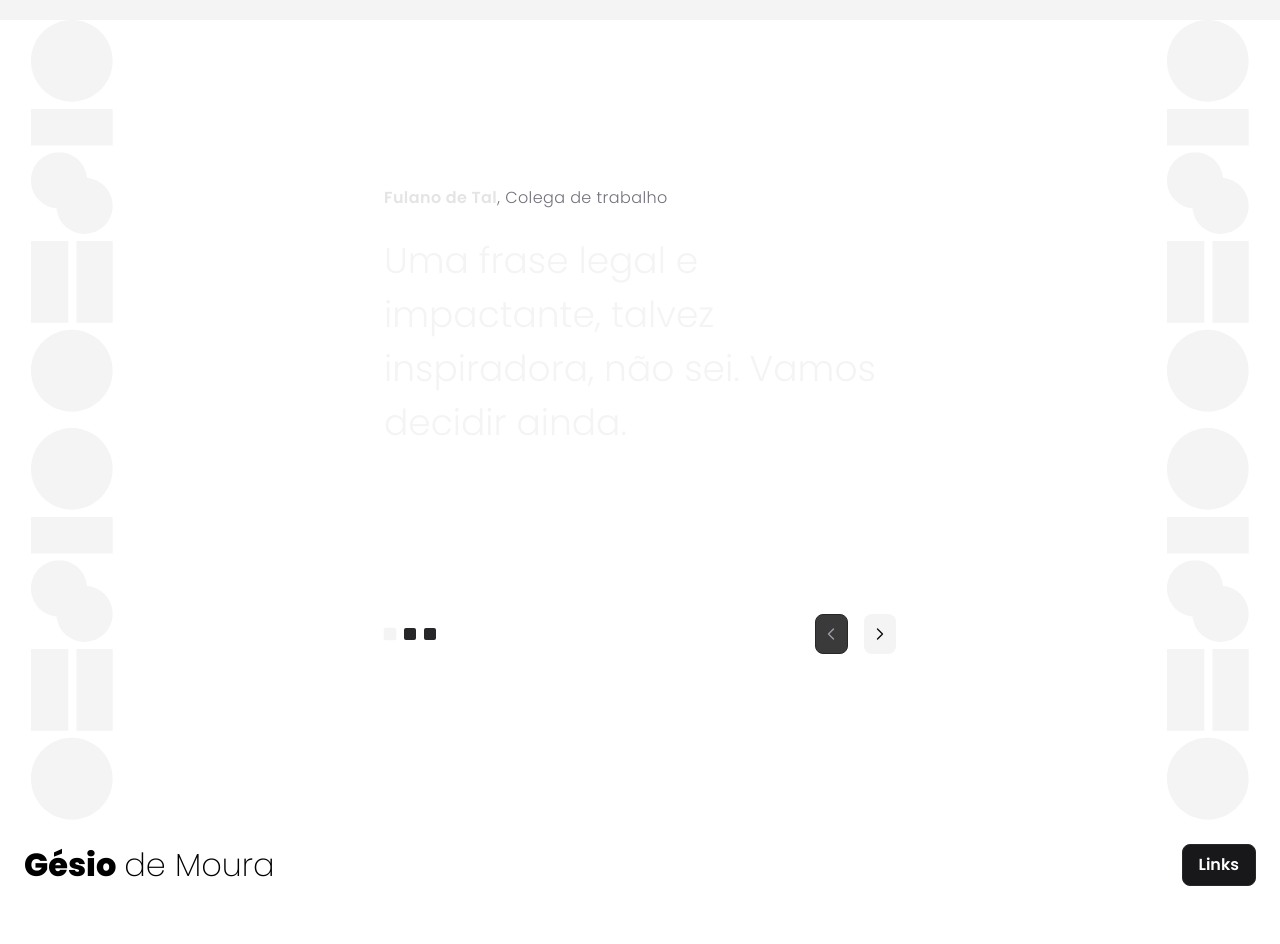
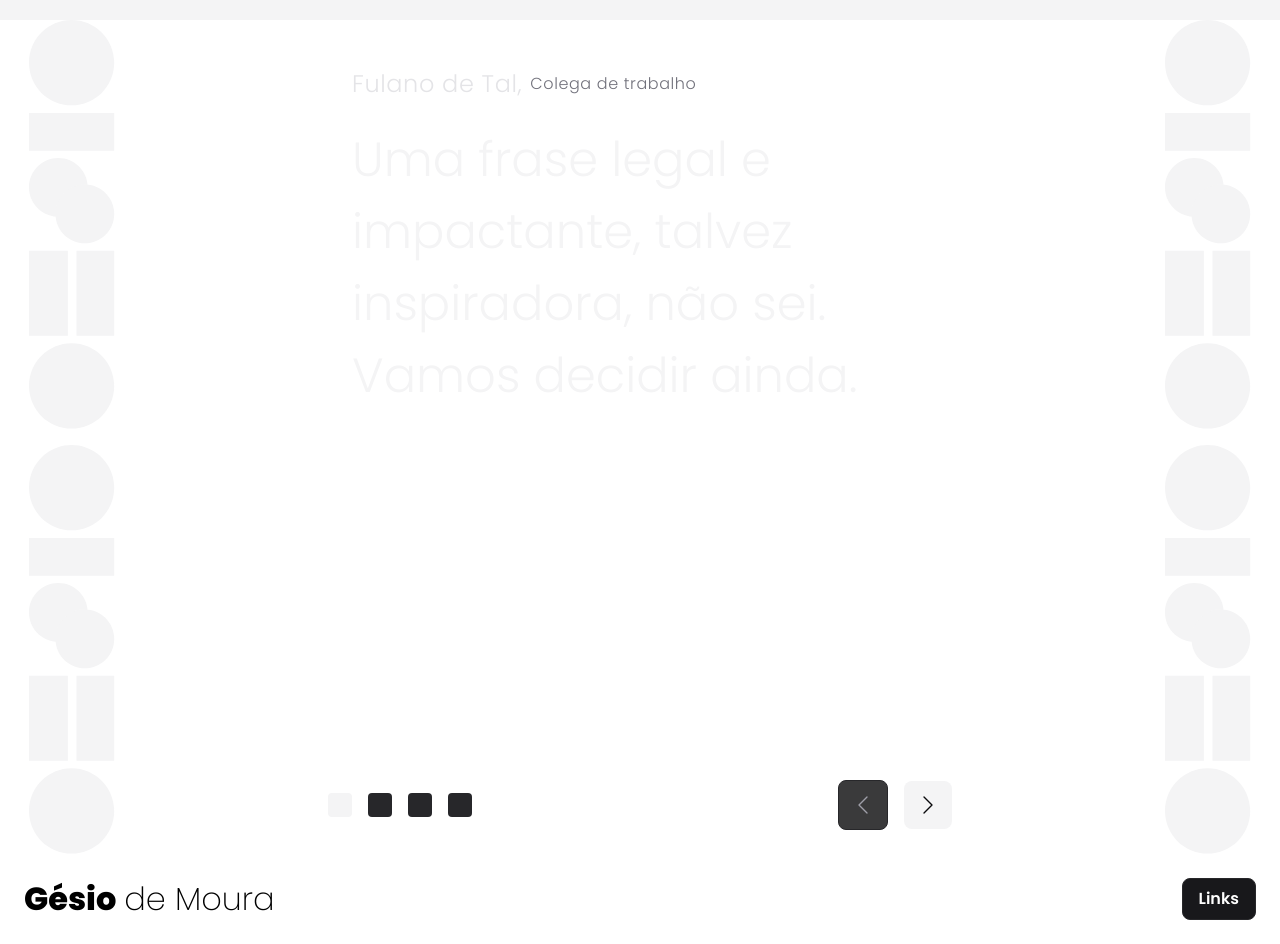
Before and after one commit to srgesio/gesio-dev, a Next.js app: page / in a window 1280 px wide. Shown: the part 1580-2524 px from the top of the page. Before the commit the page ends 2490 px from the top, so only its background shows below. Built offline with nearby package versions, Linux system fonts and the light colour scheme.

Commit message:
feat: pixel perfect messageslider

```diff
--- a/components/Button/index.tsx
+++ b/components/Button/index.tsx
@@ -4,16 +4,23 @@ import { cva, type VariantProps } from "class-variance-authority";
 import { cn } from "@/lib/utils";
 
 const buttonVariants = cva(
-    "inline-flex flex-row items-center justify-center gap-4 rounded-lg font-sans font-semibold text-base leading-6 text-center transition-all duration-200 select-none px-4 py-2",
+    "inline-flex flex-row items-center justify-center rounded-lg font-sans text-base leading-6 text-center transition-all duration-200 select-none active:scale-95 cursor-pointer",
     {
         variants: {
             variant: {
                 primary: "bg-zinc-900 border border-zinc-800 text-white hover:bg-zinc-800 hover:border-zinc-700 dark:bg-zinc-950 dark:hover:bg-zinc-900",
                 secondary: "bg-transparent border border-zinc-200 text-zinc-900 hover:bg-zinc-50 dark:border-zinc-800 dark:text-zinc-100 dark:hover:bg-zinc-950",
+                ghost: "bg-zinc-950/80 border border-zinc-800 text-zinc-400 hover:text-zinc-200 hover:bg-zinc-900",
+                inverse: "bg-zinc-100 text-zinc-950 hover:bg-zinc-200 shadow-lg shadow-white/5",
+            },
+            size: {
+                default: "gap-4 font-semibold px-4 py-2",
+                icon: "p-2",
             },
         },
         defaultVariants: {
             variant: "primary",
+            size: "default",
         },
     }
 );
@@ -30,11 +37,12 @@ type AnchorTypeProps = BaseProps & AnchorHTMLAttributes<HTMLAnchorElement> & { h
 export default function Button({
     as = "button",
     variant,
+    size,
     className = "",
     children,
     ...props
 }: ButtonTypeProps | AnchorTypeProps) {
-    const combinedClasses = cn(buttonVariants({ variant }), className);
+    const combinedClasses = cn(buttonVariants({ variant, size }), className);
 
     if (as === "link") {
         const { href, ...linkProps } = props as AnchorTypeProps;
--- a/components/MessageSlider/index.tsx
+++ b/components/MessageSlider/index.tsx
@@ -1,6 +1,8 @@
 "use client";
 
-import { useRef } from "react";
+import { useEffect, useRef, useState } from "react";
+import { ChevronLeft, ChevronRight } from "lucide-react";
+import Button from "@/components/Button";
 import { cn } from "@/lib/utils";
 import { useMessageSlider } from "./useMessageSlider";
 
@@ -37,15 +39,22 @@ const DEFAULT_MESSAGES: Message[] = [
     author: "Beltrano de Oliveira",
     role: "Product Manager",
   },
+  {
+    id: 4,
+    text: "O Gésio é um profissional que se destaca pela sua dedicação e comprometimento. Ele é um excelente profissional e um grande amigo.",
+    author: "Fulano de Tal",
+    role: "Colega de trabalho",
+  },
 ];
 
 export default function MessageSlider({
   messages = DEFAULT_MESSAGES,
   className,
-  autoPlay = true,
+  autoPlay = false,
   autoPlayInterval = 6000,
 }: MessageSliderProps) {
-  const containerRef = useRef<HTMLDivElement>(null);
+  const viewportRef = useRef<HTMLDivElement>(null);
+  const [slideWidth, setSlideWidth] = useState(0);
   const totalSlides = messages.length;
 
   const {
@@ -68,11 +77,24 @@ export default function MessageSlider({
     autoPlayInterval,
   });
 
+  useEffect(() => {
+    const viewport = viewportRef.current;
+    if (!viewport) return;
+
+    const updateWidth = () => setSlideWidth(viewport.clientWidth);
+
+    updateWidth();
+    const observer = new ResizeObserver(updateWidth);
+    observer.observe(viewport);
+    return () => observer.disconnect();
+  }, []);
+
+  const slideOffset = slideWidth > 0 ? -currentIndex * slideWidth + dragOffset : dragOffset;
+
   return (
     <div
-      ref={containerRef}
       className={cn(
-        "relative w-full max-w-2xl mx-auto overflow-hidden px-6 py-10 sm:px-12 sm:py-16 md:px-20 md:py-24 select-none cursor-grab active:cursor-grabbing",
+        "relative w-full max-w-2xl mx-auto z-10 py-4 md:p-6 select-none cursor-grab active:cursor-grabbing",
         className
       )}
       onTouchStart={handleTouchStart}
@@ -83,81 +105,71 @@ export default function MessageSlider({
       onMouseUp={handleMouseUp}
       onMouseLeave={handleMouseLeave}
     >
-      <div className="relative overflow-hidden z-10 w-full">
+      <div className="relative w-full bg-zinc-950 md:bg-transparent rounded-lg p-6">
+        <div ref={viewportRef} className="overflow-hidden w-full">
           <div
             className={cn(
-            "flex w-full",
+              "flex",
               isDragging ? "transition-none" : "transition-transform duration-500 ease-out"
             )}
-          style={{
-            transform: `translateX(calc(-${currentIndex * 100}% + ${dragOffset}px))`,
-          }}
+            style={{ transform: `translateX(${slideOffset}px)` }}
           >
             {messages.map((msg) => (
-            <div key={msg.id} className="w-full shrink-0 flex flex-col gap-6 text-left">
-              <div className="flex items-center text-sm sm:text-base font-sans tracking-wide">
-                <span className="font-semibold text-zinc-200">{msg.author}</span>
+              <div
+                key={msg.id}
+                className="shrink-0 flex flex-col-reverse md:flex-col gap-6 text-left overflow-hidden"
+                style={{ width: slideWidth > 0 ? slideWidth : "100%" }}
+              >
+                <div className="flex flex-col gap-2 md:flex-row md:items-center text-2xl font-sans tracking-wide min-w-0">
+                  <span className="font-light text-zinc-200">{msg.author},</span>
                   {msg.role && (
-                  <span className="text-zinc-500 font-light">, {msg.role}</span>
+                    <span className="text-zinc-500 font-light text-base">{msg.role}</span>
                   )}
                 </div>
 
-              <h2 className="text-2xl sm:text-3xl md:text-4xl font-light text-zinc-100 leading-snug md:leading-normal min-h-[140px] flex items-center">
+                <h2 className="text-3xl md:text-5xl font-light text-zinc-100 leading-snug md:leading-normal min-w-0">
                   {msg.text}
                 </h2>
               </div>
             ))}
           </div>
         </div>
+      </div>
 
       <div className="relative z-10 flex items-center gap-4 justify-between mt-10 md:mt-14 w-full">
-        <div className="flex gap-2 w-full order-1 md:order-0 justify-center md:justify-start">
+        <div className="flex gap-4 w-full order-1 md:order-0 justify-center md:justify-start">
           {messages.map((_, index) => (
             <button
               key={index}
               onClick={() => goToSlide(index)}
               className={cn(
-                "dot-indicator w-3 h-3 rounded-xs transition-colors duration-300 focus:outline-hidden",
+                "dot-indicator w-6 h-6 rounded-sm transition-colors duration-300 focus:outline-hidden",
                 index === currentIndex
-                  ? "bg-zinc-100 scale-105"
+                  ? "bg-zinc-100"
                   : "bg-zinc-800 hover:bg-zinc-700"
               )}
-              aria-label={`Go to slide ${index + 1}`}
+              aria-label={`Ir para mensagem ${index + 1}`}
             />
           ))}
         </div>
-        <button
+        <Button
+          variant="ghost"
+          size="icon"
           onClick={prevSlide}
-          className="w-10 h-10 flex items-center order-0 md:order-1 justify-center rounded-lg bg-zinc-950/80 border border-zinc-800 text-zinc-400 hover:text-zinc-200 hover:bg-zinc-900 active:scale-95 transition-all duration-200 cursor-pointer"
-          aria-label="Previous message"
+          className="order-0 md:order-1"
+          aria-label="Mensagem anterior"
         >
-          <svg
-            xmlns="http://www.w3.org/2000/svg"
-            fill="none"
-            viewBox="0 0 24 24"
-            strokeWidth={2}
-            stroke="currentColor"
-            className="w-4 h-4"
+          <ChevronLeft className="w-8 h-8" strokeWidth={1} />
+        </Button>
+        <Button
+          variant="inverse"
+          size="icon"
+          onClick={nextSlide}
+          className="order-2"
+          aria-label="Próxima mensagem"
         >
-            <path strokeLinecap="round" strokeLinejoin="round" d="M15.75 19.5L8.25 12l7.5-7.5" />
-          </svg>
-        </button>
-        <button
-          onClick={nextSlide}
-          className="w-10 h-10 flex items-center order-2 justify-center rounded-lg bg-zinc-100 text-zinc-950 hover:bg-zinc-200 active:scale-95 transition-all duration-200 cursor-pointer shadow-lg shadow-white/5"
-          aria-label="Next message"
-        >
-          <svg
-            xmlns="http://www.w3.org/2000/svg"
-            fill="none"
-            viewBox="0 0 24 24"
-            strokeWidth={2}
-            stroke="currentColor"
-            className="w-4 h-4"
-          >
-            <path strokeLinecap="round" strokeLinejoin="round" d="M8.25 4.5l7.5 7.5-7.5 7.5" />
-          </svg>
-        </button>
+          <ChevronRight className="w-8 h-8" strokeWidth={1} />
+        </Button>
       </div>
     </div>
   );
--- a/components/MessageSlider/useMessageSlider.ts
+++ b/components/MessageSlider/useMessageSlider.ts
@@ -8,7 +8,7 @@ interface UseMessageSliderProps {
 
 export function useMessageSlider({
   totalSlides,
-  autoPlay = true,
+  autoPlay = false,
   autoPlayInterval = 6000,
 }: UseMessageSliderProps) {
   const [currentIndex, setCurrentIndex] = useState(0);
--- a/package.json
+++ b/package.json
@@ -11,6 +11,7 @@
   "dependencies": {
     "class-variance-authority": "^0.7.1",
     "clsx": "^2.1.1",
+    "lucide-react": "^1.21.0",
     "next": "16.2.9",
     "react": "19.2.4",
     "react-dom": "19.2.4",
```
Also changed, not shown: 1 other file (tests, documents, lock files or other folders). Lines whose indentation alone changed are shown as unchanged.
